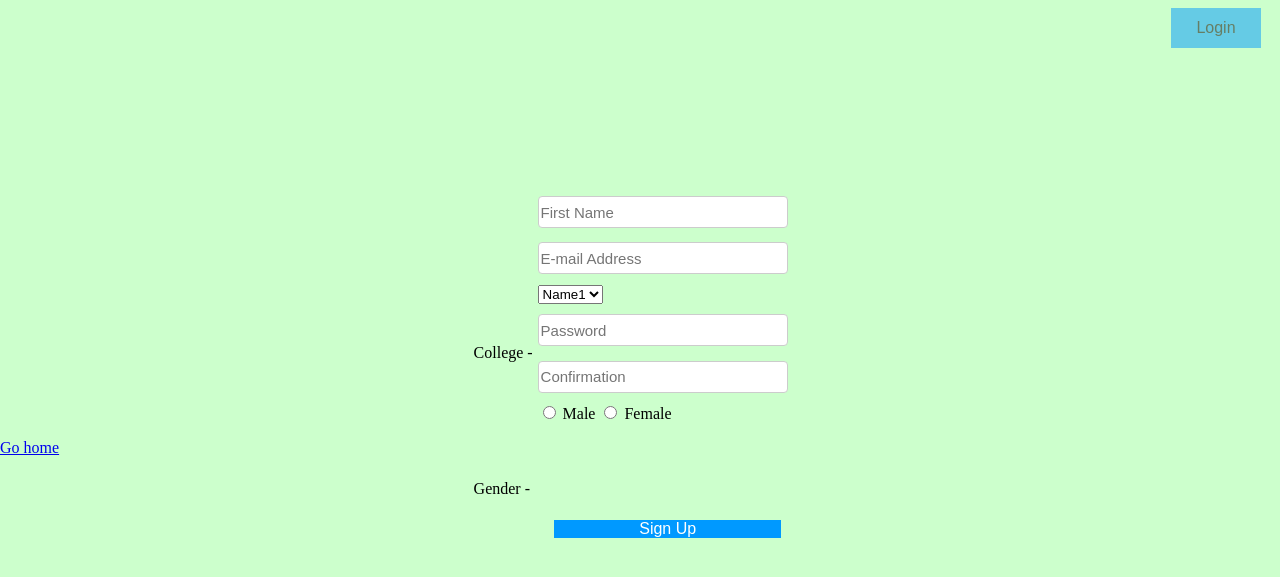
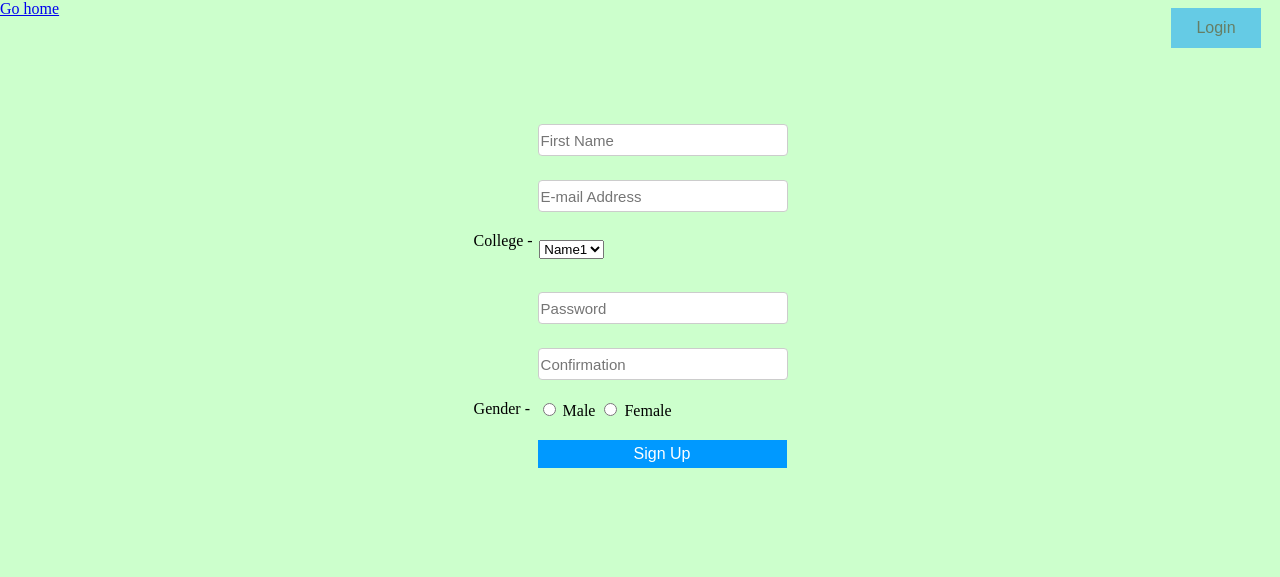
Before and after one commit to Vinayak-sophos/Project_2, a PHP site: template View/register_form.php in a window 1280 px wide. Shown: the top 577 px of the page. Run offline with PHP 8.4, Linux system fonts and the light colour scheme; the template is opened without the code that fills it, so the values that code supplies are empty; some libraries are stand-ins or nearby versions.

Commit message:
button problem solved

```diff
--- a/View/register_form.php
+++ b/View/register_form.php
@@ -36,46 +36,91 @@ body{
     top:.6%;
 }
 #gn{
-  position : fixed;
-  top:60%;
+  position : absolute;
+  top:50%;
   left : 37%;
 }
 #clg{
-  position:fixed;
-  top:43%;
+  position:absolute;
+  top:29%;
   left:37%;
+}
+#fname{
+  position : absolute;
+  top :15%;
+  left : 42%;
+}
+#em1{
+  position:absolute;
+  top:22%;
+  left:42%;
+}
+#clg1{
+  position : absolute;
+  top : 30%;
+  left: 40%;
+}
+#pass1{
+  position : absolute;
+  top : 36%;
+  left:42%;
+}
+#conf{
+  position : absolute;
+  top : 43%;
+  left:42%;
+}
+#gn1{
+  position :absolute;
+  top : 50%;
+  left:42%;
+}
+.button3{
+  position : absolute;
+  padding: 5px 96px;
+  background-color: #09f;
+  top:55%;
+  left:42%;
+}
+.button3:hover {
+    background-color: #ff33cc;
+    color: white;
 }
 </style>
 <html>
 <body>
   <link rel="stylesheet" href="<?php echo(CSS_PATH); ?>style.css">
 <form action="<?php echo(generate_url("personalize", "register")); ?>" method="post">
-      <div style="margin-left:42%; margin-top:15%; size=35;">
+      <div id = "fname">
         <input autocomplete="on" name="name" placeholder="First Name" type="text"/>
       </div>
-      <div style="margin-left:42%; margin-top:.5%;">
+      <div id = "em1">
         <input autocomplete="on" name="email" placeholder="E-mail Address" type="email"/>
       </div>
       <div id = "clg">College - </div>
+      <div id = "clg1">
       <select name="college"style="margin-left:42%; margin-top:.5%; size=35;">
         <option value="c1">Name1</option>
         <option value="c2">Name2</option>
         <option value="c3">Name3</option>
         <option value="c4">Name4</option>
       </select>
-      <div style="margin-left:42%; margin-top:.5%;">
+      </div>
+      <div id = "pass1">
         <input autocomplete="on" name="password" placeholder="Password" type="password"/>
       </div>
-      <div style="margin-left:42%; margin-top:.5%;">
+      <div id = "conf">
         <input autocomplete="on" name="conformation" placeholder="Confirmation" type="password"/>
       </div>
-      <div style="margin-left:42%; margin-top:.5%;">
+      <div id>
         <div id = "gn">Gender - </div>
-        <input type="radio" name="gender" value="Male" /> Male
-        <input type="radio" name="gender" value="Female" /> Female
-      </div>
+          <div id = "gn1">
+            <input type="radio" name="gender" value="Male" /> Male
+            <input type="radio" name="gender" value="Female" /> Female
+          </div>
+        </div>
       <div>
-          <button type="submit" class = "button button2">
+          <button type="submit" class = "button button3">
                   Sign Up
             </button>
       </div>
--- a/css/style.css
+++ b/css/style.css
@@ -1,3 +1,4 @@
+
 #page1{
   width:100%;
   background : #000   no-repeat fixed center;
@@ -5,7 +6,7 @@
   -moz-background-size: cover;
   -o-background-size: cover;
   background-size: cover;
-  overflow:none;
+  overflow:auto;
   font-family: 'Shadows Into Light';
 }
 #title{
@@ -13,9 +14,9 @@
   color:#fff;
   position :absolute;
   z-index: 10;
-  left:39%;
+  left:38%;
   font-size: 120px;
-  top:130px;
+  top:15%;
 }
 #subtitle{
   text-shadow: 2px 2px #f00;
@@ -24,7 +25,7 @@
   font-size: 36px;
   left:43%;
   color: #fff;
-  top:280px;
+  top:34%;
 }
 #page2{
   top:500px;
@@ -71,7 +72,7 @@ display:none;
 .button1{
   padding: 15px 74px;
   background-color: #09f;
-  top:430px;
+  top:50%;
   left:43.3%;
 }
 .button1:hover {
@@ -79,10 +80,9 @@ display:none;
     color: white;
 }
 .button2{
-  padding: 0px 85px;
+  padding: 15px 80px;
   background-color: #09f;
-  color: #fff;
-  top:520px;
+  top:60%;
   left:43.3%;
 }
 .button2:hover {
@@ -90,7 +90,7 @@ display:none;
   color: white;
 }
 .blue {
-  background: #000;
+  background: #fff;
 }
 .box {
   box-shadow: 0 4px 8px 0 rgba(0, 0, 0, 0.2), 0 6px 20px 0 rgba(0, 0, 0, 0.19);
```
Also changed, not shown: View/login_form.php (+26 -5 lines).
